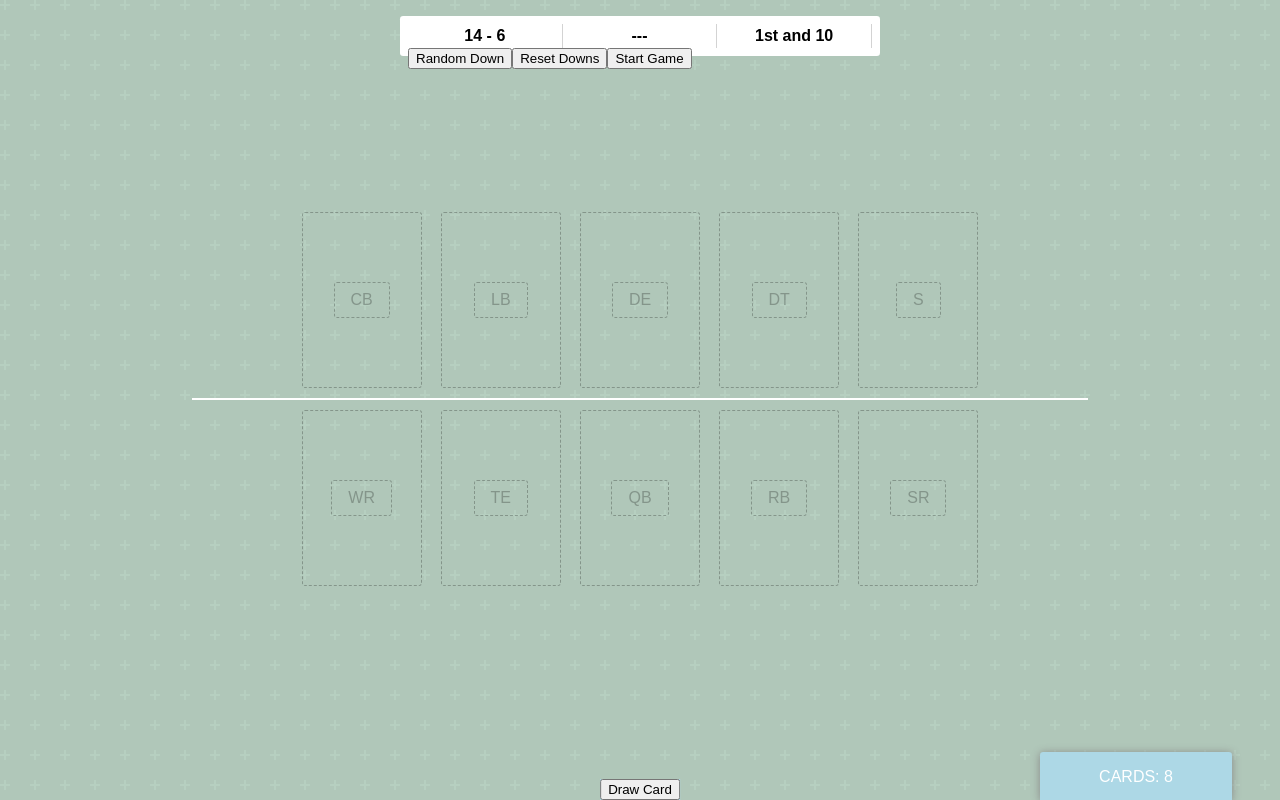
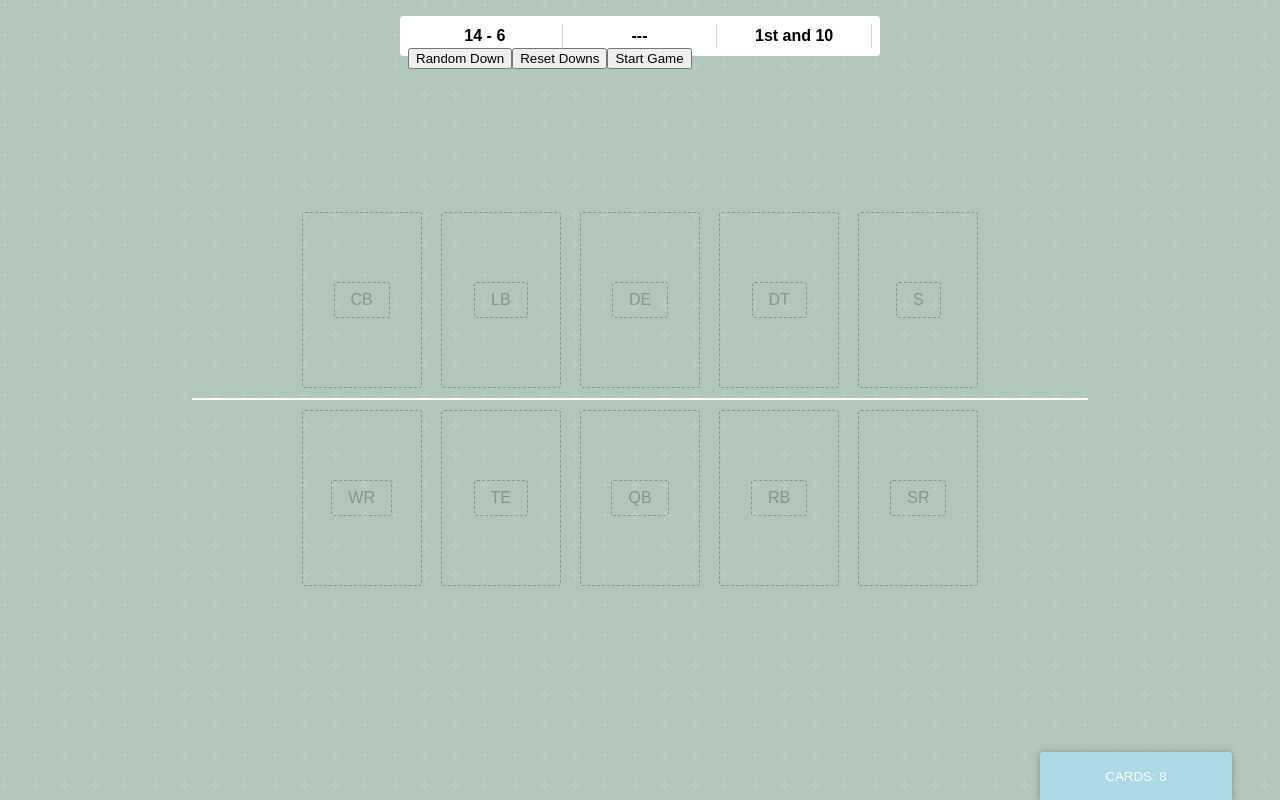
Before and after one commit to billearly/two-minute-warning, a Next.js app: page /game in a window 1280 px wide. Built offline with nearby package versions, Linux system fonts and the light colour scheme.

Commit message:
Removed play card area and moved draw functionality to Deck

```diff
--- a/components/board/PlayCardDeck.tsx
+++ b/components/board/Deck.tsx
@@ -1,18 +1,18 @@
 import React, { Component } from 'react';
 import styled from 'styled-components';
 import { inject, observer } from 'mobx-react';
-import { DeckStore } from '../../stores';
+import { DeckStore, HandStore } from '../../stores';
 import StoreTypes from '../../stores/StoreTypes';
 import theme from '../theme/main';
 
 interface IProps {
-    DeckStore?: DeckStore
+    DeckStore?: DeckStore;
+    HandStore?: HandStore;
 }
 
-const PlayCardDeckStyled = styled.div`
+const StyledDeck = styled.button`
     height: 3rem;
     width: 12rem;
-    padding-top: 1rem;
 
     position: absolute;
     right: 3rem;
@@ -21,21 +21,32 @@ const PlayCardDeckStyled = styled.div`
     color: white;
     text-align: center;
     background-color: ${theme.colorBlue};
+    border: none;
     border-top-left-radius: ${theme.borderRadius};
     border-top-right-radius: ${theme.borderRadius};
     box-shadow: ${theme.boxShadow};
-
-    pointer-events: none;
 `;
 
 @inject(StoreTypes.DECKSTORE)
+@inject(StoreTypes.HANDSTORE)
 @observer
-export class PlayCardDeck extends Component<IProps> {
+export class Deck extends Component<IProps> {
+    constructor(props) {
+        super(props);
+
+        this.drawCard = this.drawCard.bind(this);
+    }
+
+    drawCard(): void {
+        const drawnCard = this.props.DeckStore.drawCard();
+        this.props.HandStore.addCard(drawnCard);
+    }
+
     render() {
         return (
-            <PlayCardDeckStyled>
+            <StyledDeck onClick={this.drawCard}>
                 CARDS: {this.props.DeckStore.playCards.length + this.props.DeckStore.playerCards.length}
-            </PlayCardDeckStyled>
+            </StyledDeck>
         );
     }
 }
--- a/components/board/GameBoard.tsx
+++ b/components/board/GameBoard.tsx
@@ -1,12 +1,10 @@
 import React from 'react';
 import styled from 'styled-components';
-import { Slot } from './Slot';
 import { TeamSide } from './TeamSide';
-import { PlayCardArea } from './PlayCardArea';
-import { PlayCardDeck } from './PlayCardDeck';
+import { Deck } from './Deck';
 import { Hand } from './Hand';
 import { ScoreBoard } from '../hud';
-import { PlayerPosition, Side } from '../../enum';
+import { Side } from '../../enum';
 
 const GameBoardWrapper = styled.div`
     height: 100%;
@@ -23,14 +21,8 @@ const GameBoard: React.SFC = () => {
                 <TeamSide side={Side.DEFENSE} />
                 <TeamSide side={Side.OFFENSE} />
 
-                <PlayCardArea>
-                    <Slot playerPosition={PlayerPosition.WR} />
-                    <Slot playerPosition={PlayerPosition.WR} />
-                    <Slot playerPosition={PlayerPosition.WR} />
-                </PlayCardArea>
-
                 <Hand />
-                <PlayCardDeck />
+                <Deck />
             </GameBoardWrapper>
         </>
     );
--- a/components/board/Hand.tsx
+++ b/components/board/Hand.tsx
@@ -30,15 +30,10 @@ export class Hand extends Component<IProps> {
     constructor(props) {
         super(props);
 
-        this.drawCardFromDeck = this.drawCardFromDeck.bind(this);
+        this.addCardToTeam = this.addCardToTeam.bind(this);
         this.renderCards = this.renderCards.bind(this);
         this.generatePlayCard = this.generatePlayCard.bind(this);
         this.generatePlayerCard = this.generatePlayerCard.bind(this);
-    }
-
-    drawCardFromDeck(): void {
-        const drawnCard = this.props.DeckStore.drawCard();
-        this.props.HandStore.addCard(drawnCard);
     }
 
     addCardToTeam(player: IPlayer): void {
@@ -88,7 +83,6 @@ export class Hand extends Component<IProps> {
         return (
             <StyledHand>
                 {this.renderCards()}
-                <button onClick={this.drawCardFromDeck}>Draw Card</button>
             </StyledHand>
         );
     }
--- a/components/board/PlayCardArea.tsx
+++ /dev/null
@@ -1,32 +0,0 @@
-import React from 'react';
-import styled from 'styled-components';
-import theme from '../theme/main';
-
-const PlayCardAreaWrapper = styled.aside`
-    background-color: ${theme.colorWhiteTransparent};
-    position: absolute;
-    right: 0;
-    top: 0;
-    height: 100%;
-    width: 18rem;
-    opacity: 0;
-
-    display: flex;
-    flex-direction: column;
-    justify-content: center;
-    align-items: center;
-
-    &:hover {
-        opacity: 1;
-    }
-
-    transition: opacity ${theme.quickTransition};
-`;
-
-export const PlayCardArea: React.SFC = ({ children }) => {
-    return (
-        <PlayCardAreaWrapper>
-            {children}
-        </PlayCardAreaWrapper>
-    );
-}
--- a/stores/InPlayStore.ts
+++ b/stores/InPlayStore.ts
@@ -1,6 +1,6 @@
 import { observable, action } from 'mobx'
 import { IPlayer, IPlay } from '../model';
-import { CardType, PlayerPosition } from '../enum';
+import { CardType } from '../enum';
 
 export class InPlayStore {
     @observable
```
